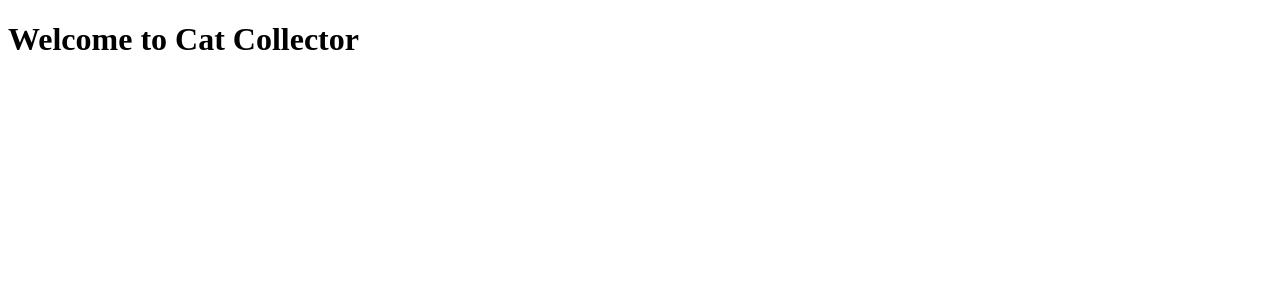
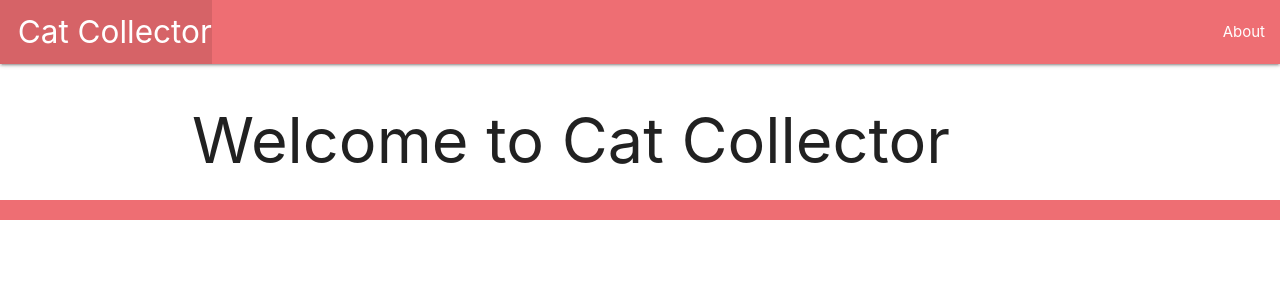
Before and after one commit to sophiabanda/cat_collector, a Django app: template main_app/templates/home.html in a window 1280 px wide. Shown: the top 300 px of the page. Run offline with Django 4.2, Linux system fonts and the light colour scheme; the template is opened without the code that fills it, so the values that code supplies are empty.

Commit message:
INHERITANCE file

```diff
--- /dev/null
+++ b/main_app/templates/base.html
@@ -0,0 +1,31 @@
+<!DOCTYPE html>
+<html lang="en">
+<head>
+  <meta charset="UTF-8">
+  <meta name="viewport" content="width=device-width, initial-scale=1.0">
+  <meta http-equiv="X-UA-Compatible" content="ie=edge">
+  <title>Cat Collector</title>
+  <link rel="stylesheet" href="https://cdnjs.cloudflare.com/ajax/libs/materialize/1.0.0/css/materialize.min.css">
+</head>
+<body>
+  <header class="navbar-fixed">
+    <nav>
+      <div class="nav-wrapper">
+        <ul>
+          <li><a href="/" class="left brand-logo">&nbsp;&nbsp;Cat Collector</a></li>
+        </ul>
+        <ul class="right">
+          <li><a href="/about">About</a></li>
+        </ul>
+      </div>
+    </nav>
+  </header>
+  <main class="container">
+    {% block content %}
+    {% endblock %}
+  </main>
+  <footer class="page-footer">
+    <div class="right">All Rights Reserved, &copy; 2021 Cat Collector &nbsp;</div>
+  </footer>
+</body>
+</html>
--- a/main_app/templates/home.html
+++ b/main_app/templates/home.html
@@ -1,11 +1,6 @@
-<!DOCTYPE html>
-<html lang="en">
-<head>
-    <meta charset="UTF-8">
-    <meta name="viewport" content="width=device-width, initial-scale=1.0">
-    <title>Cat Collector</title>
-</head>
-<body>
+{% extends 'base.html' %}
+{% block content %}
+
     <h1>Welcome to Cat Collector</h1>
-</body>
-</html>
+
+{% endblock %}
```
Also changed, not shown: main_app/templates/about.html (+6 -10 lines).
